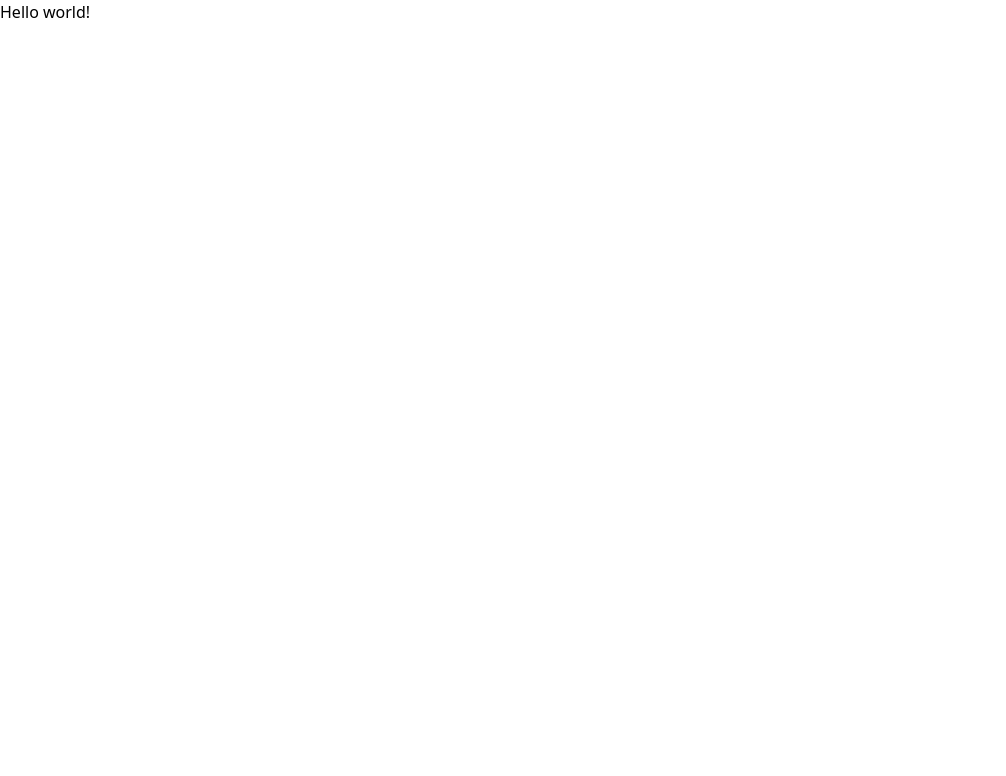
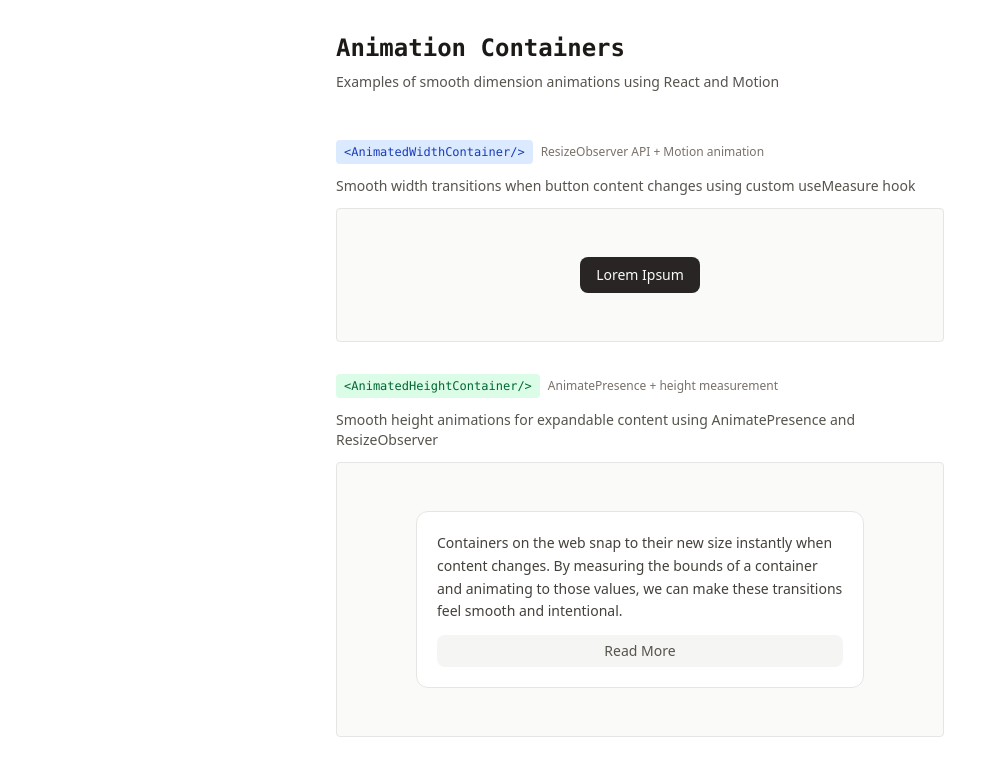
Before and after one commit to mazhugasergei/components, a Next.js app: page / in a window 1280 px wide. Shown: the top 776 px of the page, without its empty margins (0-1006 px from the left). Built offline with nearby package versions, Linux system fonts and the light colour scheme.

Commit message:
Update application with new components and functionality

```diff
--- a/package.json
+++ b/package.json
@@ -6,9 +6,12 @@
 		"format": "prettier --write ."
 	},
 	"dependencies": {
+		"clsx": "2.1.1",
+		"motion": "12.38.0",
 		"next": "16.2.3",
 		"react": "19.2.4",
-		"react-dom": "19.2.4"
+		"react-dom": "19.2.4",
+		"tailwind-merge": "3.5.0"
 	},
 	"devDependencies": {
 		"@tailwindcss/postcss": "4",
--- a/src/app/page.tsx
+++ b/src/app/page.tsx
@@ -1,7 +1,64 @@
+"use client"
+
+import { AnimatedHeightContainer } from "@/components/examples/animated-height-container"
+import { AnimatedWidthContainer } from "@/components/examples/animated-width-container"
+import { ComponentSection } from "@/components/ui/component-section"
+import { PageHeader } from "@/components/ui/page-header"
+import { Paragraph } from "@/components/ui/paragraph"
+import { motion } from "motion/react"
+import { useState } from "react"
+
 export default function Home() {
+	const [widthIndex, setWidthIndex] = useState(0)
+	const labels = ["Lorem Ipsum", "Ex Amet", "Aliqua Velit"]
+
 	return (
-		<main>
-			<div>Hello world!</div>
-		</main>
+		<div className="mx-auto max-w-2xl space-y-12 p-8">
+			<PageHeader
+				title="Animation Containers"
+				description="Examples of smooth dimension animations using React and Motion"
+			/>
+
+			<div className="space-y-8">
+				<ComponentSection
+					title="<AnimatedWidthContainer/>"
+					description="Smooth width transitions when button content changes using custom useMeasure hook"
+					technique="ResizeObserver API + Motion animation"
+					badgeColor="blue"
+				>
+					<AnimatedWidthContainer onClick={() => setWidthIndex((prev) => (prev + 1) % labels.length)}>
+						{labels[widthIndex]}
+					</AnimatedWidthContainer>
+				</ComponentSection>
+
+				<ComponentSection
+					title="<AnimatedHeightContainer/>"
+					description="Smooth height animations for expandable content using AnimatePresence and ResizeObserver"
+					technique="AnimatePresence + height measurement"
+					badgeColor="green"
+				>
+					<AnimatedHeightContainer
+						expandedContent={
+							<motion.div
+								initial={{ opacity: 0, filter: "blur(8px)" }}
+								animate={{ opacity: 1, filter: "blur(0px)" }}
+								exit={{ opacity: 0, filter: "blur(8px)" }}
+							>
+								<Paragraph>
+									This technique uses a ref to track the height of the inner content. When the content changes, the
+									measured height updates and Motion animates the outer container to match. The inner div always has its
+									natural height, so the content is never clipped or distorted.
+								</Paragraph>
+							</motion.div>
+						}
+					>
+						<Paragraph>
+							Containers on the web snap to their new size instantly when content changes. By measuring the bounds of a
+							container and animating to those values, we can make these transitions feel smooth and intentional.
+						</Paragraph>
+					</AnimatedHeightContainer>
+				</ComponentSection>
+			</div>
+		</div>
 	)
 }
--- /dev/null
+++ b/src/components/examples/animated-height-container.tsx
@@ -0,0 +1,87 @@
+"use client"
+
+import { AnimatePresence, MotionConfig, motion } from "motion/react"
+import { useCallback, useEffect, useState } from "react"
+
+function useMeasure<T extends HTMLElement = HTMLElement>(): [
+	(node: T | null) => void,
+	{ width: number; height: number },
+] {
+	const [element, setElement] = useState<T | null>(null)
+	const [bounds, setBounds] = useState({ width: 0, height: 0 })
+
+	const ref = useCallback((node: T | null) => {
+		setElement(node)
+	}, [])
+
+	useEffect(() => {
+		if (!element) return
+
+		const observer = new ResizeObserver(([entry]) => {
+			setBounds({
+				width: entry.contentRect.width,
+				height: entry.contentRect.height,
+			})
+		})
+
+		observer.observe(element)
+		return () => observer.disconnect()
+	}, [element])
+
+	return [ref, bounds]
+}
+
+interface AnimatedHeightContainerProps {
+	children: React.ReactNode
+	collapsedContent?: React.ReactNode
+	expandedContent?: React.ReactNode
+	buttonText?: {
+		collapsed: string
+		expanded: string
+	}
+}
+
+export function AnimatedHeightContainer({
+	children,
+	collapsedContent,
+	expandedContent,
+	buttonText = { collapsed: "Read More", expanded: "Show Less" },
+}: AnimatedHeightContainerProps) {
+	const [expanded, setExpanded] = useState(false)
+	const [ref, bounds] = useMeasure()
+
+	return (
+		<div className="flex items-center justify-center p-8">
+			<MotionConfig
+				transition={{
+					duration: 0.4,
+					ease: [0.19, 1, 0.22, 1],
+					delay: 0.05,
+				}}
+			>
+				<div className="flex w-full max-w-md flex-col gap-3 rounded-xl border border-stone-200 bg-white p-5">
+					<motion.div
+						animate={{
+							height: bounds.height > 0 ? bounds.height : "auto",
+						}}
+						className="overflow-hidden"
+					>
+						<div ref={ref} className="flex flex-col gap-3">
+							{children}
+							<AnimatePresence mode="popLayout">{expanded && expandedContent}</AnimatePresence>
+						</div>
+					</motion.div>
+					{expandedContent && (
+						<button
+							type="button"
+							className="flex h-8 cursor-pointer items-center justify-center rounded-lg border-none bg-stone-100 px-3 text-sm font-medium text-stone-600 outline-none hover:bg-stone-200 hover:text-stone-800 active:scale-95"
+							onClick={() => setExpanded((prev) => !prev)}
+						>
+							{expanded ? buttonText.expanded : buttonText.collapsed}
+						</button>
+					)}
+				</div>
+			</MotionConfig>
+		</div>
+	)
+}
--- /dev/null
+++ b/src/components/examples/animated-width-container.tsx
@@ -0,0 +1,63 @@
+"use client"
+
+import { useMeasure } from "@/hooks/use-measure"
+import { cn } from "@/utils/classname"
+import { MotionConfig, type MotionProps, motion } from "motion/react"
+
+const animation: MotionProps = {
+	initial: { opacity: 0, filter: "blur(8px)", scale: 0.95 },
+	animate: { opacity: 1, filter: "blur(0px)", scale: 1 },
+	exit: { opacity: 0, filter: "blur(8px)", scale: 0.95 },
+	transition: {
+		duration: 0.4,
+		ease: [0.19, 1, 0.22, 1],
+		delay: 0.05,
+		opacity: {
+			duration: 0.6,
+			ease: "easeInOut",
+		},
+	},
+}
+
+interface AnimatedWidthContainerProps {
+	children: React.ReactNode
+	onClick?: () => void
+	className?: string
+}
+
+export function AnimatedWidthContainer({ children, onClick, className }: AnimatedWidthContainerProps) {
+	const [ref, bounds] = useMeasure()
+
+	return (
+		<div className="flex items-center justify-center py-8">
+			<MotionConfig
+				transition={{
+					duration: 0.4,
+					ease: [0.19, 1, 0.22, 1],
+					delay: 0.05,
+				}}
+			>
+				<motion.button
+					animate={{
+						width: bounds.width > 0 ? bounds.width : "auto",
+					}}
+					onClick={onClick}
+					className={cn(
+						"flex cursor-pointer items-center justify-center overflow-hidden rounded-lg border-none bg-stone-800 outline-none active:scale-95",
+						className
+					)}
+				>
+					<div ref={ref} className="flex items-center justify-center whitespace-nowrap">
+						<motion.span
+							{...animation}
+							key={children?.toString()}
+							className="px-4 py-2 text-sm font-medium whitespace-nowrap text-stone-50"
+						>
+							{children}
+						</motion.span>
+					</div>
+				</motion.button>
+			</MotionConfig>
+		</div>
+	)
+}
--- /dev/null
+++ b/src/components/ui/component-section.tsx
@@ -0,0 +1,34 @@
+import { cn } from "@/utils/classname"
+
+interface ComponentSectionProps {
+	title: string
+	description: string
+	technique: string
+	badgeColor: "blue" | "green" | "stone"
+	children: React.ReactNode
+}
+
+export function ComponentSection({
+	title,
+	description,
+	technique,
+	badgeColor = "stone",
+	children,
+}: ComponentSectionProps) {
+	const badgeColors = {
+		blue: "bg-blue-100 text-blue-800",
+		green: "bg-green-100 text-green-800",
+		stone: "bg-stone-100 text-stone-800",
+	}
+
+	return (
+		<div className="space-y-3">
+			<div className="flex items-center gap-2">
+				<span className={cn("rounded px-2 py-1 font-mono text-xs", badgeColors[badgeColor])}>{title}</span>
+				<span className="text-xs text-stone-500">{technique}</span>
+			</div>
+			<p className="text-sm text-stone-600">{description}</p>
+			<div className="rounded border border-stone-200 bg-stone-50 p-4">{children}</div>
+		</div>
+	)
+}
--- /dev/null
+++ b/src/components/ui/page-header.tsx
@@ -0,0 +1,15 @@
+import { cn } from "@/utils/classname"
+
+interface PageHeaderProps {
+	title: string
+	description: string
+}
+
+export function PageHeader({ title, description }: PageHeaderProps) {
+	return (
+		<div className="space-y-2">
+			<h1 className={cn("font-mono text-2xl font-bold text-stone-900")}>{title}</h1>
+			<p className="text-sm text-stone-600">{description}</p>
+		</div>
+	)
+}
--- /dev/null
+++ b/src/components/ui/paragraph.tsx
@@ -0,0 +1,12 @@
+import { cn } from "@/utils/classname"
+import { preventOrphan } from "@/utils/text"
+
+interface ParagraphProps {
+	children: React.ReactNode
+	className?: string
+}
+
+export function Paragraph({ children, className }: ParagraphProps) {
+	const textContent = typeof children === "string" ? preventOrphan(children) : children
+	return <p className={cn("m-0 text-sm leading-relaxed text-stone-700", className)}>{textContent}</p>
+}
--- /dev/null
+++ b/src/hooks/use-measure.ts
@@ -0,0 +1,33 @@
+import { useCallback, useEffect, useState } from "react"
+
+interface Bounds {
+	width: number
+	height: number
+}
+
+type UseMeasureReturn<T extends HTMLElement> = [(node: T | null) => void, Bounds]
+
+export function useMeasure<T extends HTMLElement = HTMLElement>(): UseMeasureReturn<T> {
+	const [element, setElement] = useState<T | null>(null)
+	const [bounds, setBounds] = useState<Bounds>({ width: 0, height: 0 })
+
+	const ref = useCallback((node: T | null) => {
+		setElement(node)
+	}, [])
+
+	useEffect(() => {
+		if (!element) return
+
+		const observer = new ResizeObserver(([entry]) => {
+			setBounds({
+				width: entry.contentRect.width,
+				height: entry.contentRect.height,
+			})
+		})
+
+		observer.observe(element)
+		return () => observer.disconnect()
+	}, [element])
+
+	return [ref, bounds]
+}
--- /dev/null
+++ b/src/utils/classname.ts
@@ -0,0 +1,6 @@
+import { type ClassValue, clsx } from "clsx"
+import { twMerge } from "tailwind-merge"
+
+export function cn(...inputs: ClassValue[]) {
+	return twMerge(clsx(inputs))
+}
--- /dev/null
+++ b/src/utils/text.ts
@@ -0,0 +1,4 @@
+export function preventOrphan(str: string): string {
+	const idx = str.lastIndexOf(" ")
+	return idx === -1 ? str : str.slice(0, idx) + "\u00A0" + str.slice(idx + 1)
+}
```
Also changed, not shown: 1 other file (tests, documents, lock files or other folders).
